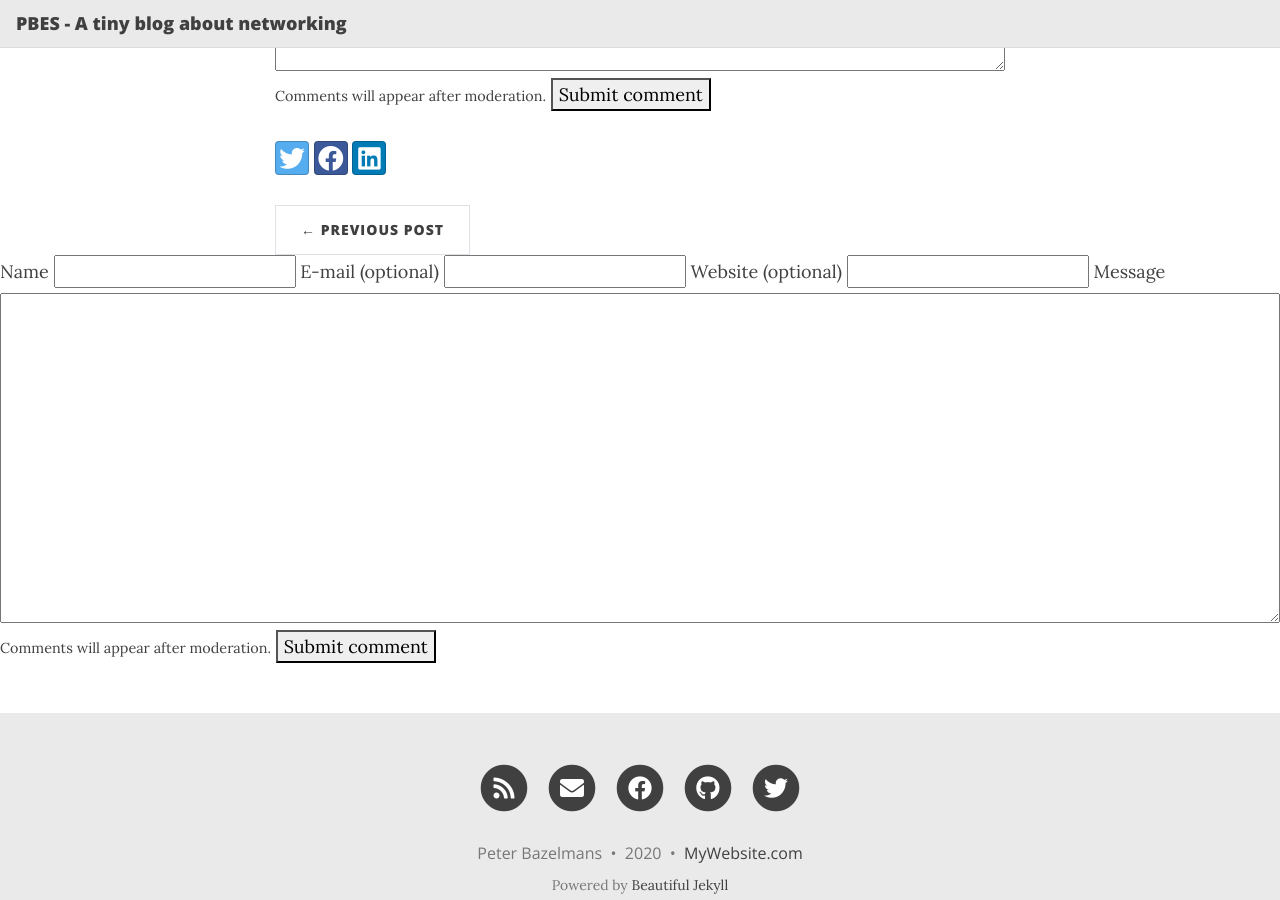
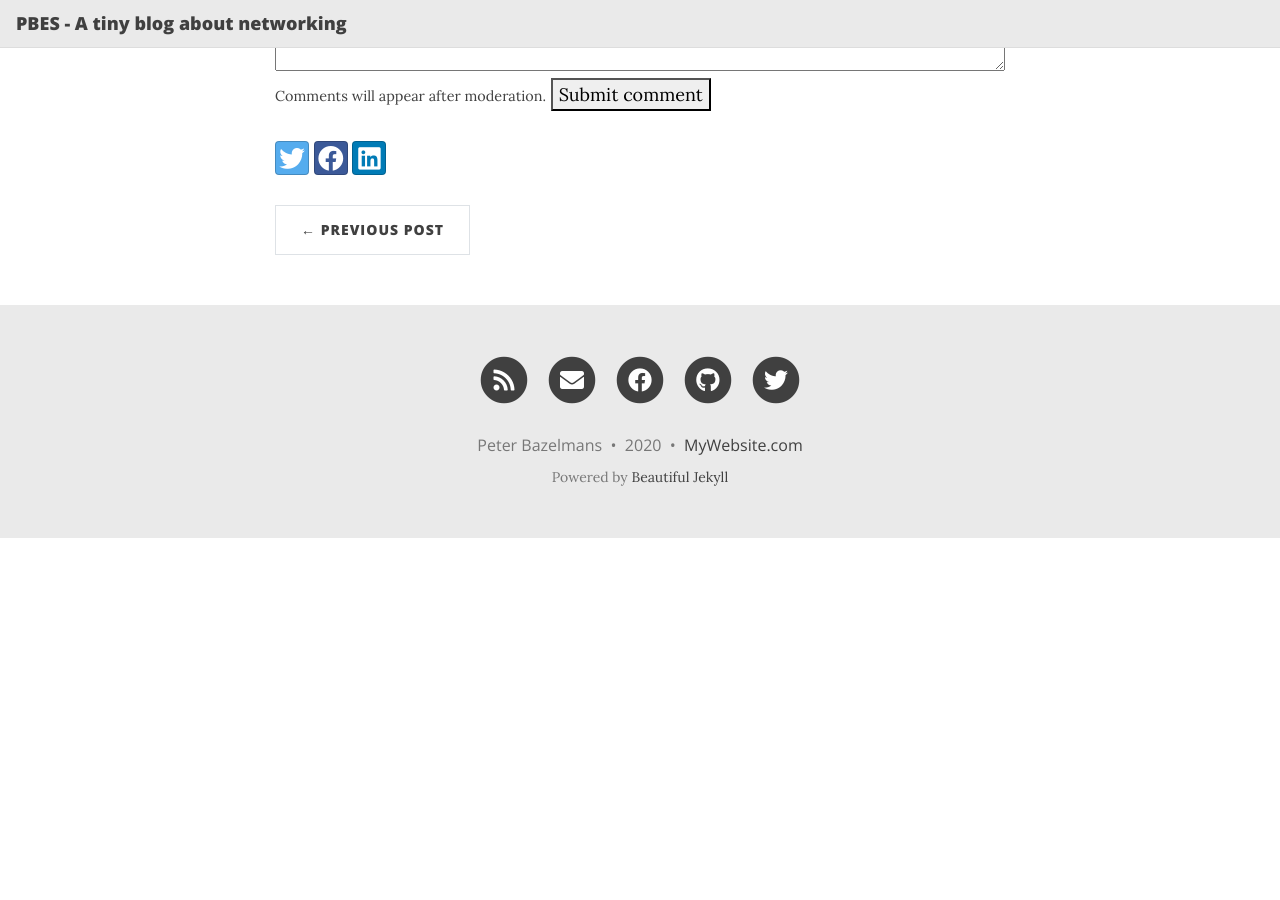
Before and after one commit to pbazelmans/pbazelmans.github.io, a Jekyll site: the page built from _posts/2020-10-18-testpage.md, in a window 1280 px wide and 900 px high, scrolled down 965 px. Built offline with Jekyll 4.4.1, drawn with Linux system fonts in a browser that asks for light colours; nearby versions of some CDN libraries; after the commit the page ends 1503 px from its top, so only the background shows below that.

Commit message:
comments

```diff
--- a/_layouts/post.html
+++ b/_layouts/post.html
@@ -80,42 +80,3 @@ layout: base
     </div>
   </div>
 </div>
-
-<!-- Comments -->
-{% if site.data.comments[page.slug] %}
-    <h3>
-    {% if site.data.comments[page.slug].size > 1 %}
-      {{ site.data.comments[page.slug] | size }}
-    {% endif %}
-    Comments:
-    </h3>
-  {% assign comments = site.data.comments[page.slug] | sort %}
-    {% for comment in comments %}
-      <label>
-        {% if comment[1].url %}
-          <a href="{{ comment[1].url }}">
-        {% endif %}
-        <strong>{{ comment[1].name }}</strong>
-        {% if comment[1].url %}
-          </a>
-        {% endif %}
-      </label>
-      <em>{{ comment[1].date | date: "%B %d, %Y" }}</em>
-      <p>{{ comment[1].message | markdownify }}</p>
-    {% endfor %}
-{% endif %}
-<!-- Comments Form -->
-  <form method="POST" action="{{ site.staticman_url }}">
-    <input name="options[redirect]" type="hidden" value="https://example.com">
-    <input name="options[slug]" type="hidden" value="{{ page.slug }}">
-      <label>Name</label>
-      <input name="fields[name]" type="text">
-      <label>E-mail (optional)</label>
-      <input name="fields[email]" type="email">
-      <label>Website (optional)</label>
-      <input name="fields[url]" type="url">
-      <label>Message</label>
-      <textarea style="width:100%" name="fields[message]" rows="12"></textarea>
-      <small>Comments will appear after moderation.</small>
-      <button type="submit">Submit comment</button>
-  </form>
--- a/_posts/2020-10-18-testpage.md
+++ b/_posts/2020-10-18-testpage.md
@@ -32,7 +32,7 @@ Hello World
 {% endif %}
 <!-- Comments Form -->
   <form method="POST" action="{{ site.staticman_url }}">
-    <input name="options[redirect]" type="hidden" value="https://example.com">
+    <input name="options[redirect]" type="hidden" value="https://pbazelmans.github.io">
     <input name="options[slug]" type="hidden" value="{{ page.slug }}">
       <label>Name</label>
       <input name="fields[name]" type="text">
--- a/staticman.yml
+++ b/staticman.yml
@@ -43,7 +43,7 @@ comments:
   moderation: true
 
   # Name of the site. Used in notification emails.
-  name: "eduardoboucas.com"
+  name: "pbazelmans.github.io"
 
   # Notification settings. When enabled, users can choose to receive notifications
   # via email when someone adds a reply or a new comment. This requires an account
```
